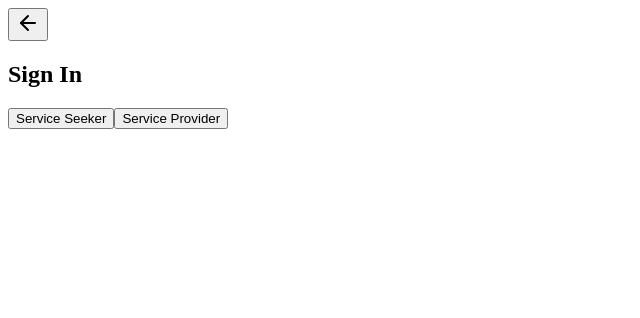
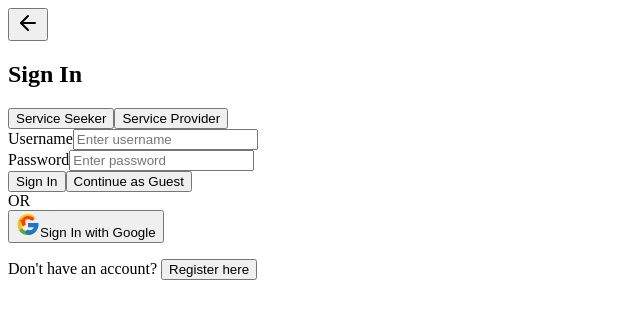
Before and after one commit to lakshannaveen/Final-Year-Frontend, a Next.js app: page /Signin in a window 1280 px wide. Shown: the top 318 px of the page, without its empty margins (0-640 px from the left). Built offline with nearby package versions, Linux system fonts and the light colour scheme; no server answers.

Commit message:
Default serviceType to 'serviceSeeker'
Initialize the serviceType state to 'serviceSeeker' in Register.tsx and Signin.tsx (was an empty string). This makes the forms default to the service seeker option on render, avoiding an unset serviceType state.

```diff
--- a/src/pages/Register.tsx
+++ b/src/pages/Register.tsx
@@ -11,7 +11,7 @@ interface RegisterProps {
 }
 
 export default function Register({ setCurrentView }: RegisterProps) {
-  const [serviceType, setServiceType] = useState<"" | "serviceSeeker" | "posting">("");
+  const [serviceType, setServiceType] = useState<"" | "serviceSeeker" | "posting">("serviceSeeker");
   const [formData, setFormData] = useState({
     username: "",
     email: "",
--- a/src/pages/Signin.tsx
+++ b/src/pages/Signin.tsx
@@ -11,7 +11,7 @@ interface SignInProps {
 }
 
 export default function SignIn({ setCurrentView }: SignInProps) {
-  const [serviceType, setServiceType] = useState<"" | "serviceSeeker" | "posting">("");
+  const [serviceType, setServiceType] = useState<"" | "serviceSeeker" | "posting">("serviceSeeker");
   const [formData, setFormData] = useState({
     username: "",
     password: "",
```
